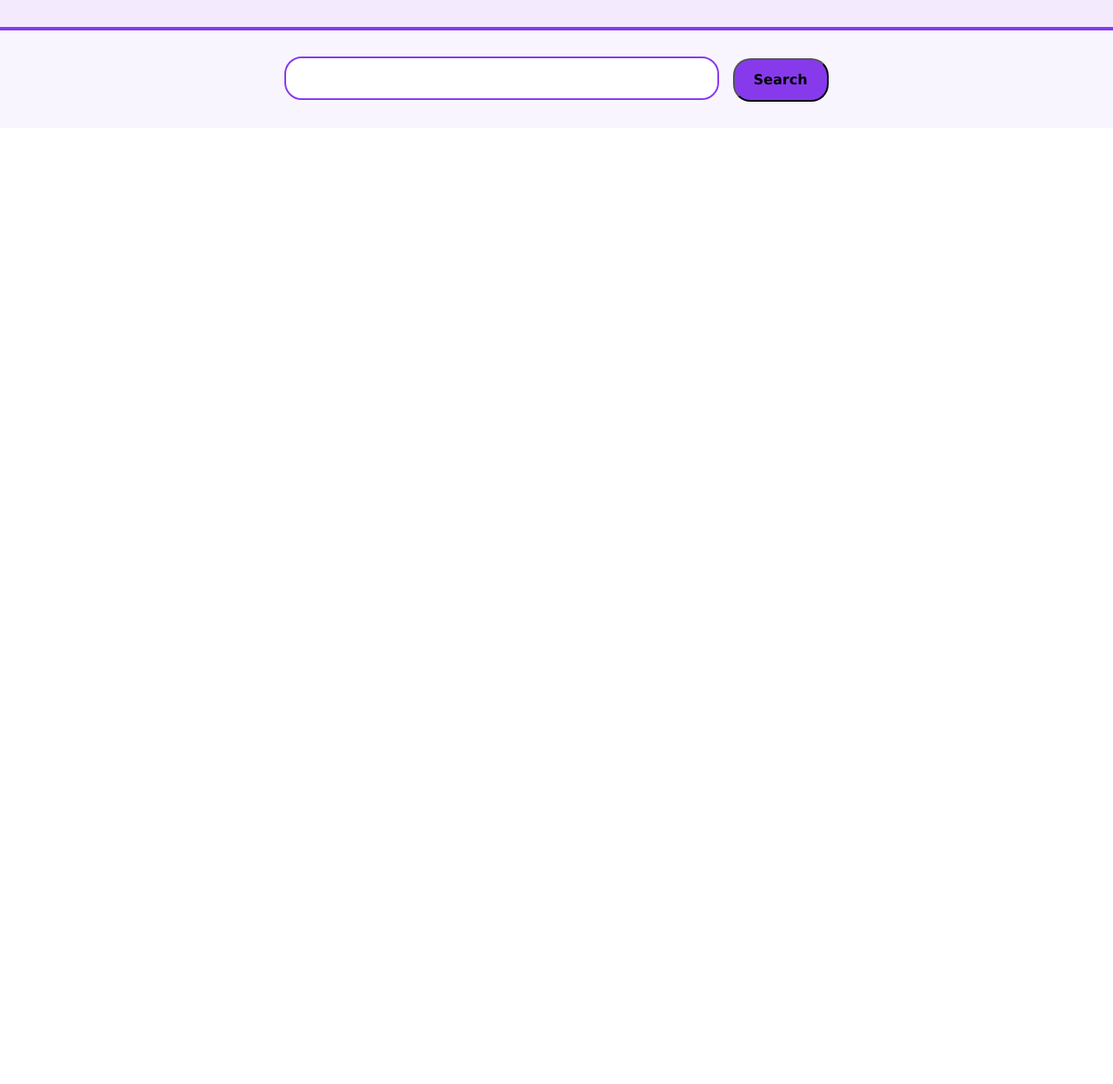
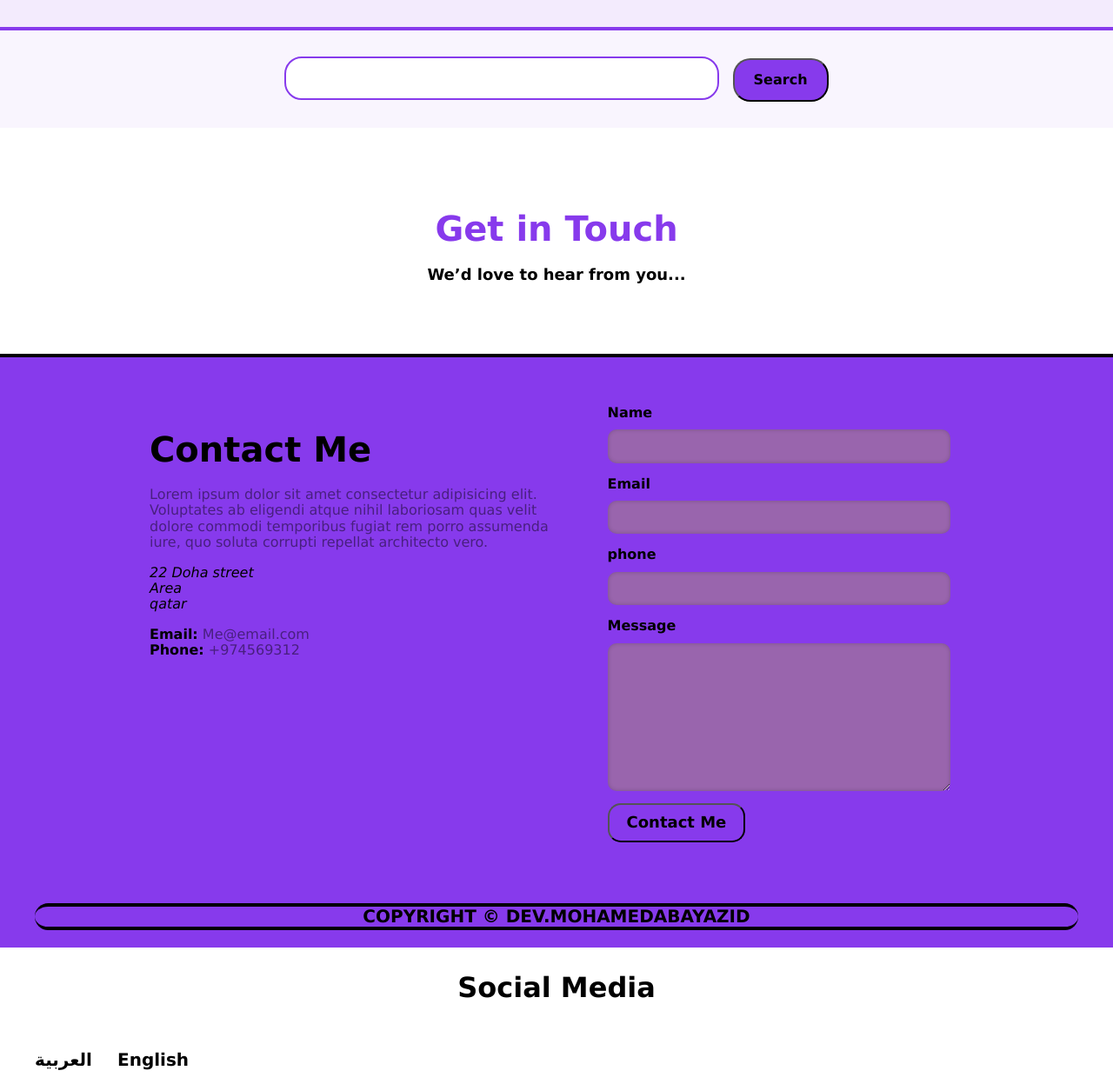
Before and after one commit to devmohamedaba/Lahazat.Moments, a plain HTML site: page contact.html in a window 1280 px wide. Shown: the part 685-1932 px from the top of the page at 87% size. Before the commit the page ends 880 px from the top, so only its background shows below. Drawn offline with Linux system fonts and the light colour scheme.

Commit message:
Update contact.html

```diff
--- a/contact.html
+++ b/contact.html
@@ -45,7 +45,76 @@
         </div>
     </div>
 
+    <!-- Contact Content -->
+    <div class="container contact-section">
+        <h2 data-en="Get in Touch" data-ar="تواصل معنا">Get in Touch</h2>
+        <p data-en="We’d love to hear from you. Whether you have a question, feedback, or just want to say hello — reach out!"
+            data-ar="يسعدنا التواصل معك. سواء كان لديك سؤال، ملاحظة، أو ترغب فقط في إلقاء التحية — تواصل معنا!">
+            We’d love to hear from you...
+        </p>
+    </div>
+    <div class="contact">
+        <div class="container">
+            <div class="info">
+                <h2 data-en="Contact Me" data-ar="تواصل معا">Contact Me</h2>
+                <p data-en="Lorem ipsum dolor sit amet consectetur adipisicing elit. Voluptates ab eligendi atque nihil
+                    laboriosam quas velit dolore commodi temporibus fugiat rem porro assumenda iure, quo soluta corrupti
+                    repellat architecto vero." data-ar="Lorem ipsum dolor sit amet consectetur adipisicing elit. ملذات من الاختيار ولا شيء شاق مما سيفعله في أوقات مناسبة من الألم يهرب من الشيء المفترض أكثر مني، quo soluta فاسد
+المهندسين المعماريين ريبيلات فيرو.">Lorem ipsum dolor sit amet consectetur adipisicing elit. Voluptates ab eligendi
+                    atque nihil
+                    laboriosam quas velit dolore commodi temporibus fugiat rem porro assumenda iure, quo soluta corrupti
+                    repellat architecto vero.</p>
+                <address>22 Doha street <br> Area <br> qatar</address>
+                <p>
+                    <strong>Email:</strong> Me@email.com <br>
+                    <strong>Phone:</strong> +974569312
+                </p>
+            </div>
+            <form class="form">
+                <label data-en="Name" data-ar="الأسم">Name</label>
+                <input type="text">
+                <label data-en="Email" data-ar="بريدك الإلكتروني">Email</label>
+                <input type="text">
+                <label data-en="phone" data-ar="الموبيل">phone</label>
+                <input type="text">
+                <label data-en="Message" data-ar="رسالتك">Message</label>
+                <textarea></textarea>
+                <input id="con" type="submit" value="Contact Me">
+            </form>
+        </div>
+    </div>
+
+
+    <!-- Start Footer  -->
+    <div class="footer">
+        <div class="container">
+            CopyRight &copy; Dev.Mohamedabayazid
+        </div>
+    </div>
+    <div class="social-media">
+        <div class="container">
+            <h1>Social Media</h1>
+            <ul>
+                <li><a href="#"><i class="fa fa-facebook" aria-hidden="true"></i></a></li>
+                <li><a href="#"><i class="fa fa-twitter" aria-hidden="true"></i></a></li>
+                <li><a href="#"><i class="fa fa-youtube-play" aria-hidden="true"></i></a></li>
+                <li><a href="#"><i class="fa fa-instagram" aria-hidden="true"></i></a></li>
+
+            </ul>
+        </div>
+    </div>
+
+    <div class="lange">
+        <ul>
+            <li><a onclick="setLanguage('ar')"> العربية</a></li>
+            <li><a onclick="setLanguage('en')"> English</a></li>
+        </ul>
+    </div>
+
     <button id="top" class="ttop">Top</button>
+
+
+
 
     <script src="js/main.js"></script>
 </body>
```
